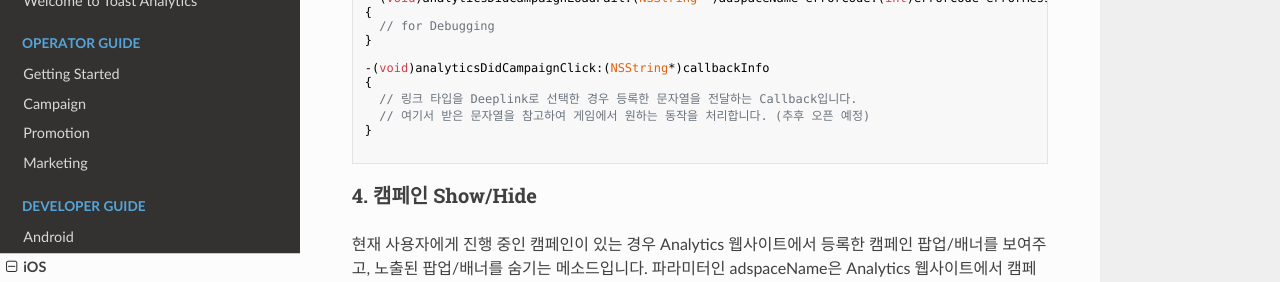
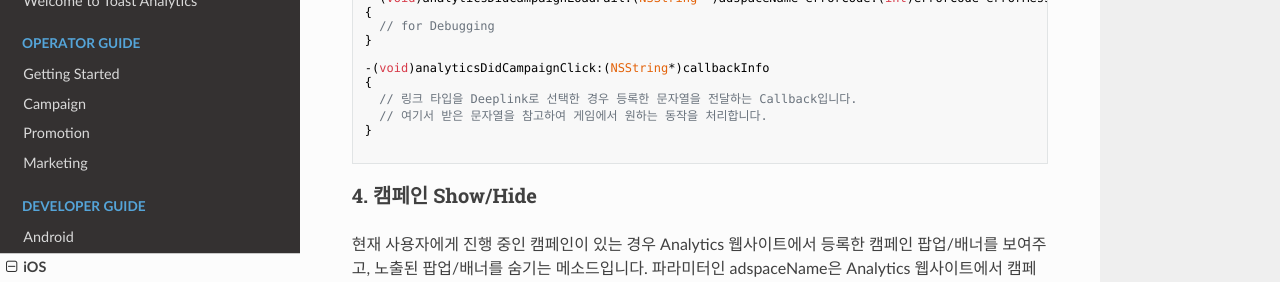
Before and after one commit to ToastAnalytics/ToastAnalytics, an MkDocs documentation site: the page built from docs/Developer/5. iOS Developer Guide.md, in a window 1280 px wide and 900 px high, scrolled down 7827 px. Shown: the part 151-433 px from the top of the window. Built offline with MkDocs 1.6.1, drawn with Linux system fonts in a browser that asks for light colours; nearby versions of some CDN libraries; old or Windows-style settings are respelled for this version of MkDocs.

Commit message:
Update 5. iOS Developer Guide.md

````diff
--- a/docs/Developer/5. iOS Developer Guide.md
+++ b/docs/Developer/5. iOS Developer Guide.md
@@ -325,7 +325,7 @@ SDK는 일정한 주기로 캠페인 서버와 통신하여 캠페인 및 보상
 -(void)analyticsDidCampaignClick:(NSString*)callbackInfo
 {
   // 링크 타입을 Deeplink로 선택한 경우 등록한 문자열을 전달하는 Callback입니다.
-  // 여기서 받은 문자열을 참고하여 게임에서 원하는 동작을 처리합니다. (추후 오픈 예정)
+  // 여기서 받은 문자열을 참고하여 게임에서 원하는 동작을 처리합니다.
 }
 
 ```
````
